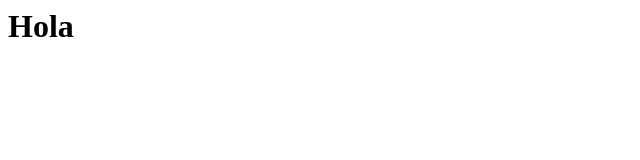
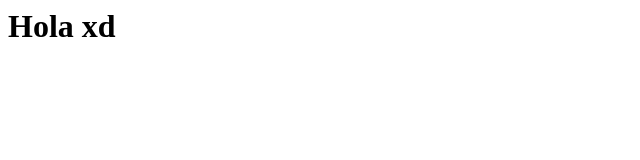
Before and after one commit to XxAlexX003/Proyecto_Economica, a plain HTML site: page index.html in a window 1280 px wide. Shown: the full height of the page, 0-640 px from the left. Drawn offline with Linux system fonts and the light colour scheme.

Commit message:
Subiendo

```diff
--- a/index.html
+++ b/index.html
@@ -1 +1 @@
-<h1> Hola </h1>
+<h1> Hola xd</h1>
```
